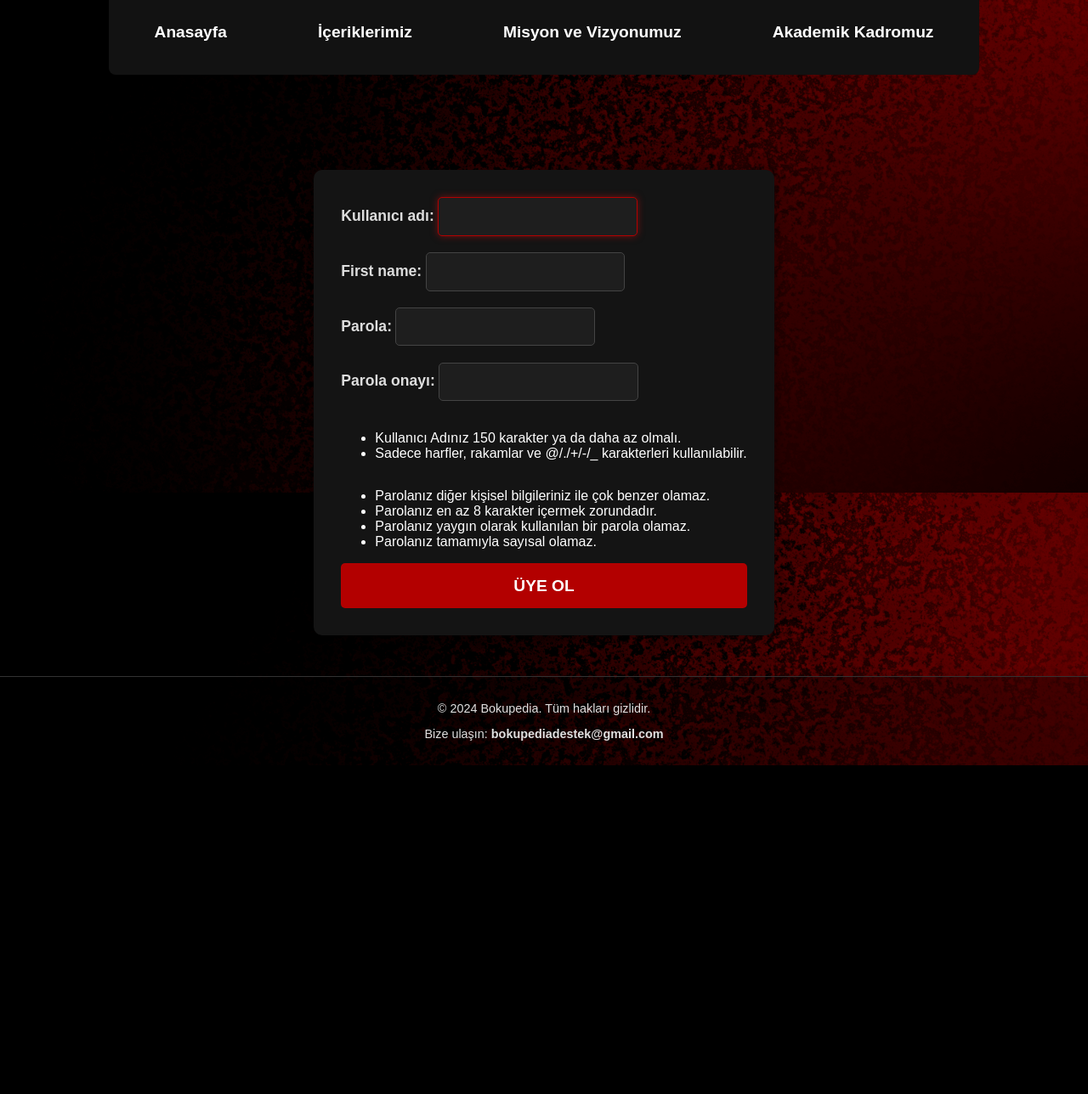
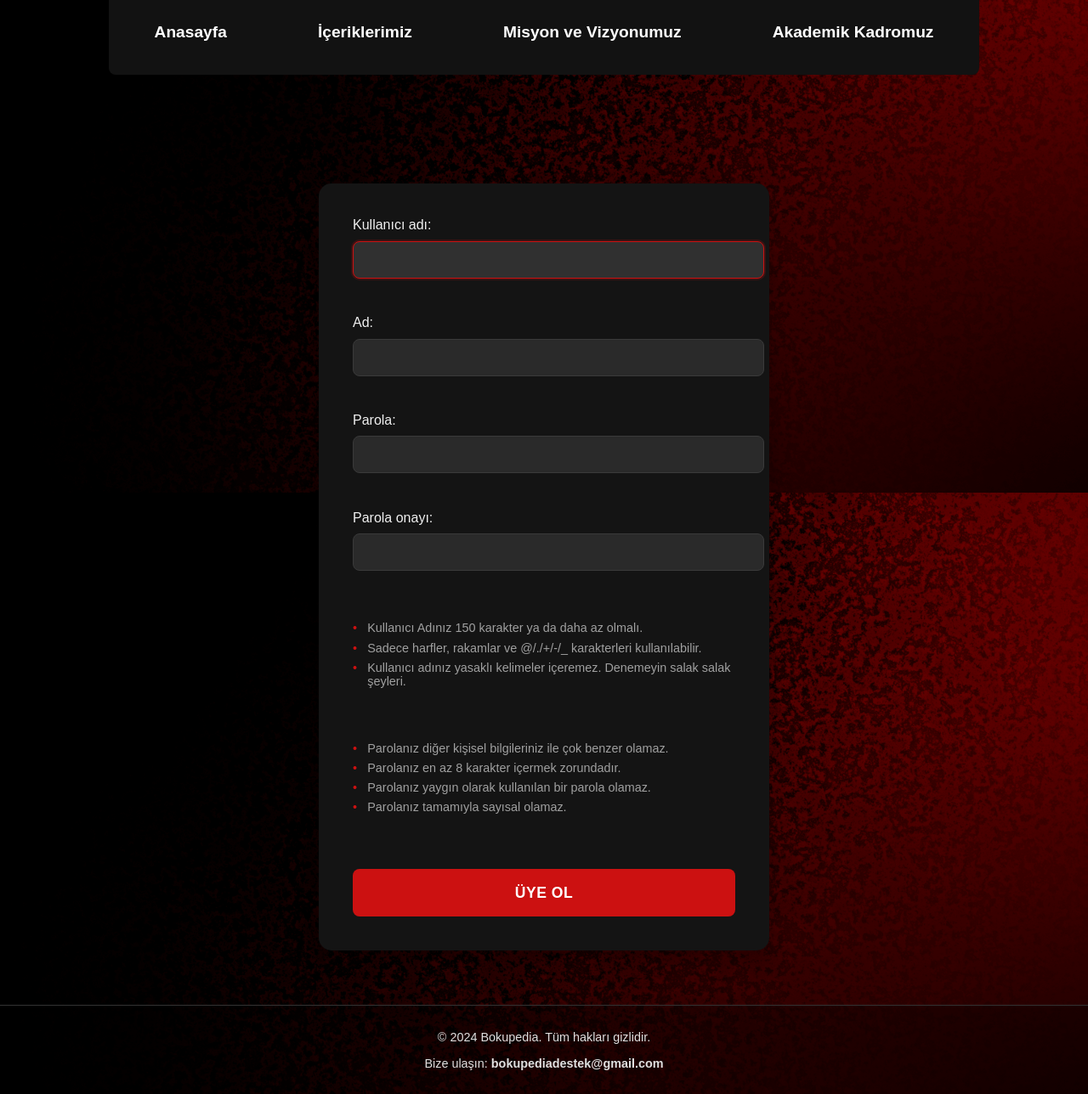
Before and after one commit to Bokupedia/Bokupedia, a Django app: page /accounts/register/ in a window 1280 px wide. Shown: the part 220-1508 px from the top of the page at 85% size. Before the commit the page ends 1121 px from the top, so only its background shows below. Run offline with Django 5.2, Linux system fonts and the light colour scheme; some libraries are stand-ins or nearby versions.

Commit message:
Login and Register improvements

```diff
--- a/user_accounts/forms.py
+++ b/user_accounts/forms.py
@@ -3,8 +3,10 @@ from .models import User
 from django import forms
 
 class CustomUserCreationForm(UserCreationForm):
-
-    first_name = forms.CharField(max_length=30, required=True)
+    username = forms.CharField(label='Kullanıcı adı', max_length=150)
+    first_name = forms.CharField(label='Ad', max_length=30, required=True)
+    password1 = forms.CharField(label='Parola', widget=forms.PasswordInput)
+    password2 = forms.CharField(label='Parola onayı', widget=forms.PasswordInput)
 
     class Meta:
         model = User
--- a/user_accounts/templates/registration/register.html
+++ b/user_accounts/templates/registration/register.html
@@ -23,6 +23,7 @@
       <ul>
         <li>Kullanıcı Adınız 150 karakter ya da daha az olmalı.</li>
         <li>Sadece harfler, rakamlar ve @/./+/-/_ karakterleri kullanılabilir.</li>
+        <li>Kullanıcı adınız yasaklı kelimeler içeremez. Denemeyin salak salak şeyleri.</li>
       </ul>
       <ul>
         <li>Parolanız diğer kişisel bilgileriniz ile çok benzer olamaz.</li>
@@ -35,84 +36,118 @@
   </form>
 </div>
 <style>
-    .register-button {
-      background-color: hwb(0 0% 30%);
-      color: #fff;
-      border: none;
-      border-radius: 5px;
-      padding: 0.8em;
-      font-size: 1.2em;
-      font-weight: bold;
-      text-transform: uppercase;
-      cursor: pointer;
-      transition: background-color 0.3s ease;
-    }
-
-    .register-button:hover {
-      background-color: hwb(0 0% 30%);
-    }
-
-    .register-button:active {
-      background-color: hwb(0 0% 30%);
-    }
-
   .register-container {
     display: flex;
     flex-direction: column;
     justify-content: center;
     align-items: center;
-      padding: 3em;
-    }
-
-    .register-container h2 {
-      font-size: 2.5em;
-      color: #e0e0e0;
-      margin-bottom: 1.5em;
-      font-weight: bold;
-      text-transform: uppercase;
+    padding: 4em 2em;
   }
 
   .register-form {
     background-color:rgb(20, 20, 20);
-      padding: 2em;
-      border-radius: 10px;
-      -webkit-box-shadow: 0 4px 15px rgba(0, 0, 0, 0.5);
-      box-shadow: 0 4px 15px rgba(0, 0, 0, 0.5);
+    padding: 2.5em;
+    border-radius: 15px;
+    box-shadow: 0 8px 25px rgba(0, 0, 0, 0.3);
     width: 100%;
-      max-width: max-content;
+    max-width: 450px;
     display: flex;
     flex-direction: column;
+    gap: 1.5em;
+  }
+
+  .form-group {
+    margin-bottom: 1.2em;
   }
 
   .register-form label {
-      color: #ddd;
-      font-weight: bold;
-      font-size: 1.1em;
-      margin-bottom: 0.5em;
+    color: #f0f0f0;
+    font-weight: 500;
+    font-size: 1rem;
+    margin-bottom: 0.6em;
+    display: block;
   }
 
   .register-form input {
-      background-color: #1e1e1e;
-      color: #e0e0e0;
-      border: 1px solid #444;
-      border-radius: 5px;
-      padding: 0.8em;
-      margin-bottom: 1.2em;
-      font-size: 1em;
-      -webkit-transition: all 0.3s ease;
-      -o-transition: all 0.3s ease;
+    width: 100%;
+    background-color: #2a2a2a;
+    color: #ffffff;
+    border: 1px solid #3a3a3a;
+    border-radius: 8px;
+    padding: 12px 16px;
+    font-size: 1rem;
     transition: all 0.3s ease;
   }
 
   .register-form input:focus {
     outline: none;
-      border-color: hwb(0 0% 30%);
-      box-shadow: 0 0 8px rgba(204, 17, 17, 0.5);
+    border-color: #cc1111;
+    box-shadow: 0 0 0 2px rgba(204, 17, 17, 0.2);
+    background-color: #303030;
   }
 
-    .register-form input::placeholder {
-      color: #888;
-      font-style: italic;
+  .register-form ul {
+    list-style: none;
+    padding-left: 0;
+    margin: 1em 0;
+  }
+
+  .register-form li {
+    color: #a0a0a0;
+    font-size: 0.9rem;
+    margin-bottom: 0.5em;
+    padding-left: 1.2em;
+    position: relative;
+  }
+
+  .register-form li:before {
+    content: "•";
+    color: #cc1111;
+    position: absolute;
+    left: 0;
+  }
+
+  .register-button {
+    background-color: #cc1111;
+    color: #ffffff;
+    border: none;
+    border-radius: 8px;
+    padding: 1em 2em;
+    font-size: 1.1rem;
+    font-weight: 600;
+    text-transform: uppercase;
+    letter-spacing: 0.5px;
+    cursor: pointer;
+    transition: all 0.3s ease;
+    margin-top: 1em;
+    width: 100%;
+  }
+
+  .register-button:hover {
+    background-color: #e61414;
+    transform: translateY(-1px);
+  }
+
+  .register-button:active {
+    background-color: #b30f0f;
+    transform: translateY(1px);
+  }
+
+  .error-message {
+    color: #ff4444;
+    font-size: 0.9rem;
+    margin-top: 0.4em;
+  }
+
+  @media (max-width: 480px) {
+    .register-form {
+      padding: 1.5em;
+    }
+
+    .register-button {
+      padding: 0.8em 1.5em;
+      font-size: 1rem;
+    }
   }
   </style>
 
--- a/user_accounts/views.py
+++ b/user_accounts/views.py
@@ -36,8 +36,24 @@ def profile_posts(request, username):
 def register(request):
     if request.method == 'POST':
         form = CustomUserCreationForm(request.POST)
-        print(form)
         if form.is_valid():
+            username = form.cleaned_data['username']
+            forbidden_usernames = ['admin', 'moderator', 'root', 'system', 'administrator']
+
+            if username.lower() in forbidden_usernames:
+                form.add_error('username', 'Bu kullanıcı adı kullanılamaz.')
+                return render(request, 'registration/register.html', {'form': form})
+
+            forbidden_words = ['admin', 'mod', 'allah', '4ll4h', 'atatürk', 'rte', 'akp', 'chp', 'mhp', 'terorist', 'terörist', 'ataturk', 'kuran', 'bokupedia', 'bokupediya', 'bokupedya', 'raptor', 'öyy', 'mordor']
+
+            cleaned_username = ''.join(char.lower() if char.isalnum() else ' ' for char in username)
+            username_parts = cleaned_username.split()
+
+            # Her bir kelime parçasını kontrol et
+            if any(forbidden in part.lower() for part in username_parts for forbidden in forbidden_words):
+                form.add_error('username', 'Kullanıcı adınız yasaklı kelimeler içeremez.')
+                return render(request, 'registration/register.html', {'form': form})
+
             user = form.save()
             return redirect('user_accounts:profile', username=user.username)
     else:
```
Also changed, not shown: user_accounts/templates/registration/login.html (+69 -53 lines). Lines whose indentation alone changed are shown as unchanged.
